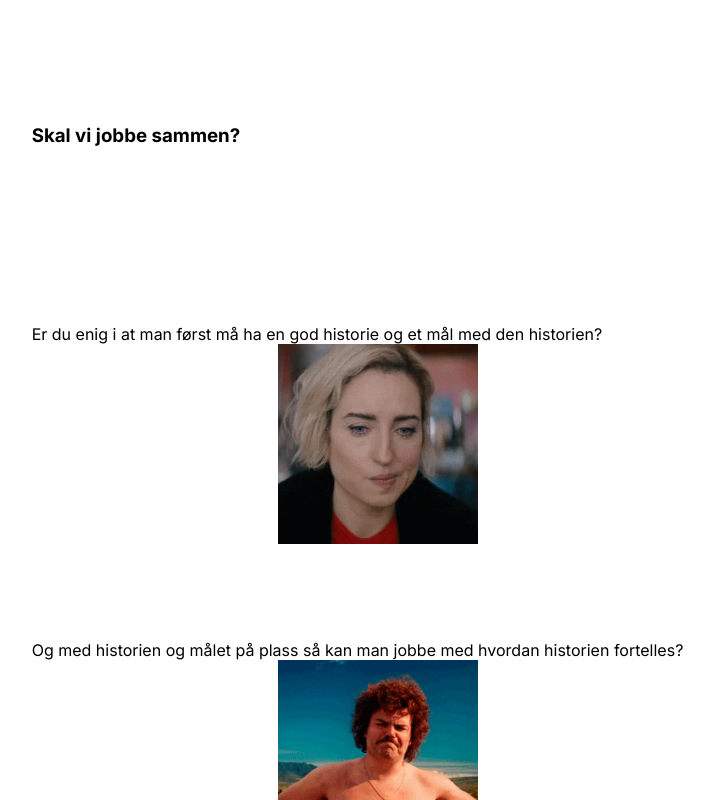
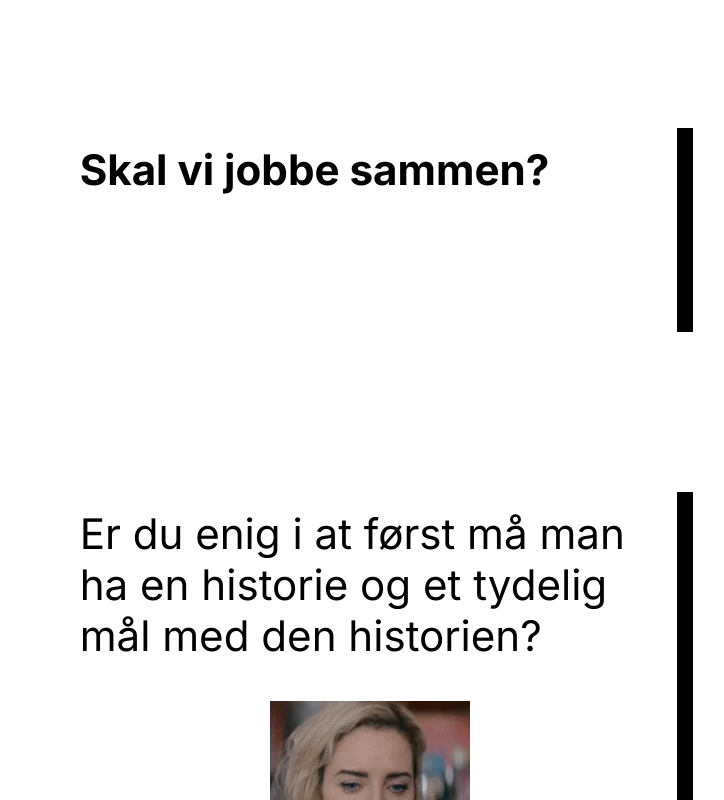
Before and after one commit to AMarlonG/magefolelsen, a Next.js app: page / in a window 1280 px wide. Shown: the part 480-1280 px from the top of the page, without its empty margins (539-1263 px from the left). Built offline with nearby package versions, Linux system fonts and the light colour scheme.

Commit message:
Almost done front page

```diff
--- a/app/layout.tsx
+++ b/app/layout.tsx
@@ -2,6 +2,7 @@ import type { Metadata } from 'next';
 import { Inter } from 'next/font/google';
 import '@/styles/reset.css';
 import '@/styles/layout.css';
+import '@/styles/typography.css';
 
 const inter = Inter({ subsets: ['latin'] });
 
--- a/app/page.tsx
+++ b/app/page.tsx
@@ -28,15 +28,15 @@ export default function HomePage() {
           <div className='questions-items' ref={myRef}>
             <section>
               <p>
-                Er du enig i at man først må ha en god historie og et mål med
-                den historien?
+                Er du enig i at først må man ha en historie og et tydelig mål
+                med den historien?
               </p>
               <NoddingWoman />
             </section>
 
             <section>
               <p>
-                Og med historien og målet på plass så kan man jobbe med hvordan
+                Og med historien og målet på plass kan man jobbe med hvordan
                 historien fortelles?
               </p>
               <JackBlack />
@@ -60,8 +60,8 @@ export default function HomePage() {
 
             <section>
               <p>
-                Om alt dette gir mening så er det vel bare å begynne jobben
-                sammen. Vi snakkes!
+                Hvis dette gir mening, er det vel bare å begynne å jobbe sammen.
+                Vi snakkes!
               </p>
               <WorkingPenguin />
             </section>
@@ -69,7 +69,7 @@ export default function HomePage() {
         </article>
 
         <section className='about'>
-          <a href='./om-magefolelsen'>Om magefølelsen</a>
+          <a href='./om-magefolelsen'>Om Magefølelsen</a>
         </section>
       </main>
     </>
--- a/styles/layout.css
+++ b/styles/layout.css
@@ -9,12 +9,24 @@
 .header {
   grid-column: 1 / span 2;
   position: fixed;
-  margin-block-start: 35dvh;
+  margin-block-start: 20dvh;
+  transition: opacity 0.5s ease-in-out;
+}
+
+.header > h1 {
+  line-height: 1;
+}
+
+.header > a {
+  line-height: 14rem;
+  text-decoration: none;
+  background-color: black;
+  color: white;
+  padding: 0.6em;
 }
 
 #scrolling {
   opacity: 0;
-  transition: opacity 0.5s;
 }
 
 .questions {
@@ -22,16 +34,22 @@
   grid-row: 3;
   z-index: 10;
   margin-block-end: 75.5dvh;
+  padding: 2rem;
+  background-color: white;
 }
 
 .questions section > picture {
   display: grid;
   place-items: center;
+  margin-block-start: 2.5rem;
 }
 
 .questions-title {
-  height: 25dvh;
-  margin-block-start: -25dvh;
+  height: 25.5dvh;
+  margin-block-start: -28.5dvh;
+  padding: 1rem;
+  border-inline-end: black solid 1rem;
+  background-color: white;
 }
 
 .questions-items {
@@ -39,8 +57,21 @@
   gap: 6rem;
 }
 
+.questions-items > section {
+  margin-block-start: 10rem;
+  padding: 1rem;
+  border-inline-end: black solid 1rem;
+}
+
 .about {
   grid-column: 2;
   grid-row: 4;
-  height: 25dvh;
+  height: 28.5dvh;
+  padding: 2rem;
 }
+
+.about > a {
+  padding: 1rem;
+  text-decoration: none;
+  color: black;
+}
--- /dev/null
+++ b/styles/typography.css
@@ -0,0 +1,43 @@
+/* @link https://utopia.fyi/type/calculator?c=340,16,1.2,1300,24,1.333,5,2,&s=0.75|0.5|0.25,1.5|2|3|4|6,s-l&g=s,l,xl,12 */
+
+/* @link https://utopia.fyi/type/calculator?c=340,16,1.2,1300,32,1.333,5,2,&s=0.75|0.5|0.25,1.5|2|3|4|6,s-l&g=s,l,xl,12 */
+
+:root {
+  /* Step -2: 11.11px → 18.01px */
+  --step--2: clamp(0.69rem, calc(0.54rem + 0.72vw), 1.13rem);
+
+  /* Step -1: 13.33px → 24.01px */
+  --step--1: clamp(0.83rem, calc(0.6rem + 1.11vw), 1.5rem);
+
+  /* Step 0: 16.00px → 32.00px */
+  --step-0: clamp(1rem, calc(0.65rem + 1.67vw), 2rem);
+
+  /* Step 1: 19.20px → 42.66px */
+  --step-1: clamp(1.2rem, calc(0.68rem + 2.44vw), 2.67rem);
+
+  /* Step 2: 23.04px → 56.86px */
+  --step-2: clamp(1.44rem, calc(0.69rem + 3.52vw), 3.55rem);
+
+  /* Step 3: 27.65px → 75.79px */
+  --step-3: clamp(1.73rem, calc(0.66rem + 5.01vw), 4.74rem);
+
+  /* Step 4: 33.18px → 101.03px */
+  --step-4: clamp(2.07rem, calc(0.57rem + 7.07vw), 6.31rem);
+
+  /* Step 5: 39.81px → 134.68px */
+  --step-5: clamp(2.49rem, calc(0.39rem + 9.88vw), 8.42rem);
+}
+
+h1 {
+  font-size: var(--step-5);
+}
+
+h2 {
+  font-size: var(--step-3);
+}
+
+h3,
+p,
+a {
+  font-size: var(--step-1);
+}
```
